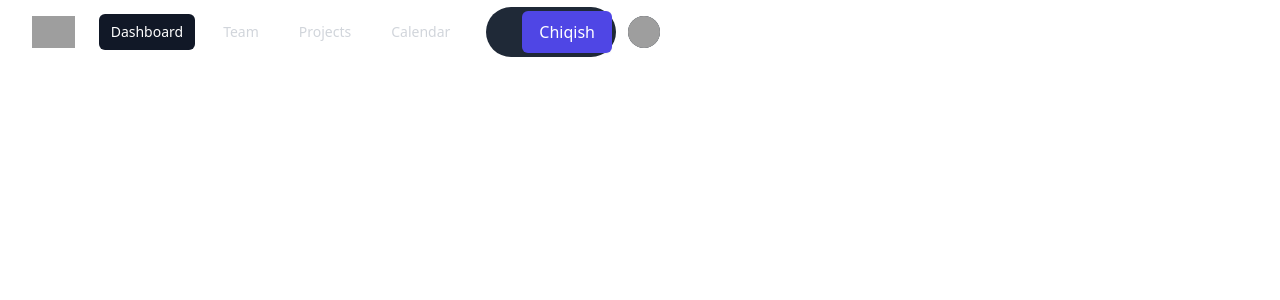
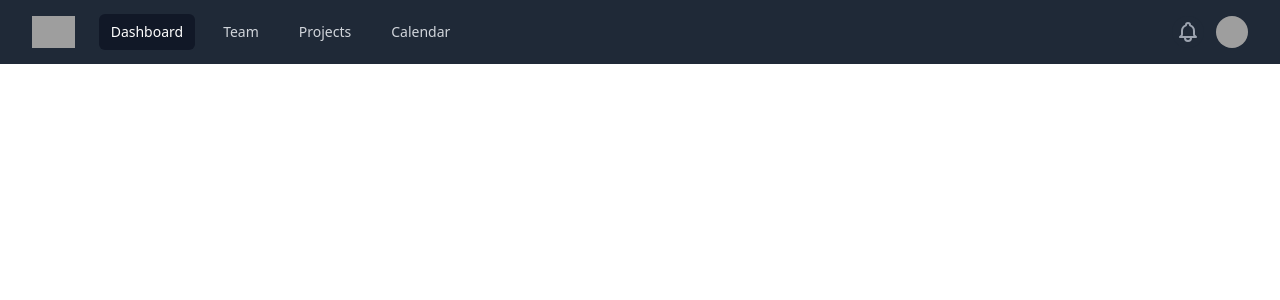
Before and after one commit to mukhriddinkamoljonov/Physics, a React (Create React App) app: page / in a window 1280 px wide. Shown: the top 300 px of the page. Built offline with nearby package versions, Linux system fonts and the light colour scheme; grey boxes are pictures that could not be loaded.

Commit message:
to'g'rlandi

```diff
--- a/src/Components/Navbar/Navbar.jsx
+++ b/src/Components/Navbar/Navbar.jsx
@@ -2,7 +2,7 @@ import React from "react";
 import "./Navbar.css";
 import { Fragment } from "react";
 import { Disclosure, Menu, Transition } from "@headlessui/react";
-import { MenuIcon, XIcon } from "@heroicons/react/outline";
+import { BellIcon, MenuIcon, XIcon } from "@heroicons/react/outline";
 
 const navigation = [
   { name: "Dashboard", href: "#", current: true },
@@ -20,7 +20,7 @@ const Navbar = () => {
     <Disclosure as="nav" className="bg-gray-800">
       {({ open }) => (
         <>
-          <div className="max-w-7xl mx-auto fixed px-2 sm:px-6 lg:px-8">
+          <div className="max-w-7xl mx-auto px-2 sm:px-6 lg:px-8">
             <div className="relative flex items-center justify-between h-16">
               <div className="absolute inset-y-0 left-0 flex items-center sm:hidden">
                 {/* Mobile menu button*/}
@@ -72,13 +72,7 @@ const Navbar = () => {
                   className="bg-gray-800 p-1 rounded-full text-gray-400 hover:text-white focus:outline-none focus:ring-2 focus:ring-offset-2 focus:ring-offset-gray-800 focus:ring-white"
                 >
                   <span className="sr-only">View notifications</span>
-                  {/* <BellIcon className="h-6 w-6" aria-hidden="true" /> */}
-                  <a
-                    href="/"
-                    className="ml-8 whitespace-nowrap inline-flex items-center justify-center px-4 py-2 border border-transparent rounded-md shadow-sm text-base font-medium text-white bg-indigo-600 hover:bg-indigo-700 focus:outline-none focus:ring-2 focus:shadow-outline-current out-acc"
-                  >
-                    Chiqish
-                  </a>
+                  <BellIcon className="h-6 w-6" aria-hidden="true" />
                 </button>
 
                 {/* Profile dropdown */}
@@ -106,7 +100,7 @@ const Navbar = () => {
                       <Menu.Item>
                         {({ active }) => (
                           <a
-                            href="/"
+                            href="#"
                             className={classNames(
                               active ? "bg-gray-100" : "",
                               "block px-4 py-2 text-sm text-gray-700"
@@ -119,7 +113,7 @@ const Navbar = () => {
                       <Menu.Item>
                         {({ active }) => (
                           <a
-                            href="/"
+                            href="#"
                             className={classNames(
                               active ? "bg-gray-100" : "",
                               "block px-4 py-2 text-sm text-gray-700"
@@ -132,7 +126,7 @@ const Navbar = () => {
                       <Menu.Item>
                         {({ active }) => (
                           <a
-                            href="/"
+                            href="#"
                             className={classNames(
                               active ? "bg-gray-100" : "",
                               "block px-4 py-2 text-sm text-gray-700"
```
Also changed, not shown: 1 other file (tests, documents, lock files or other folders).
